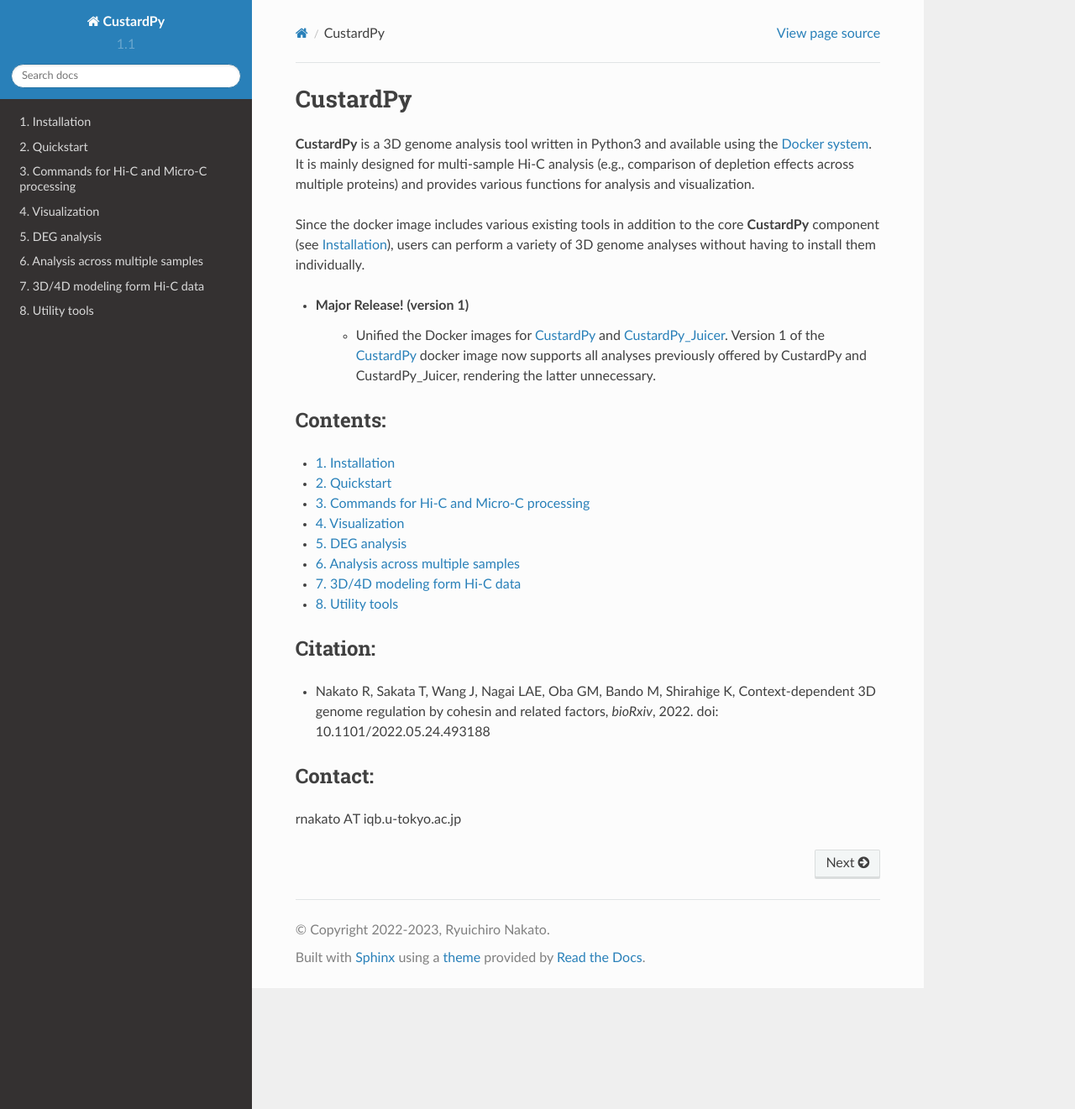
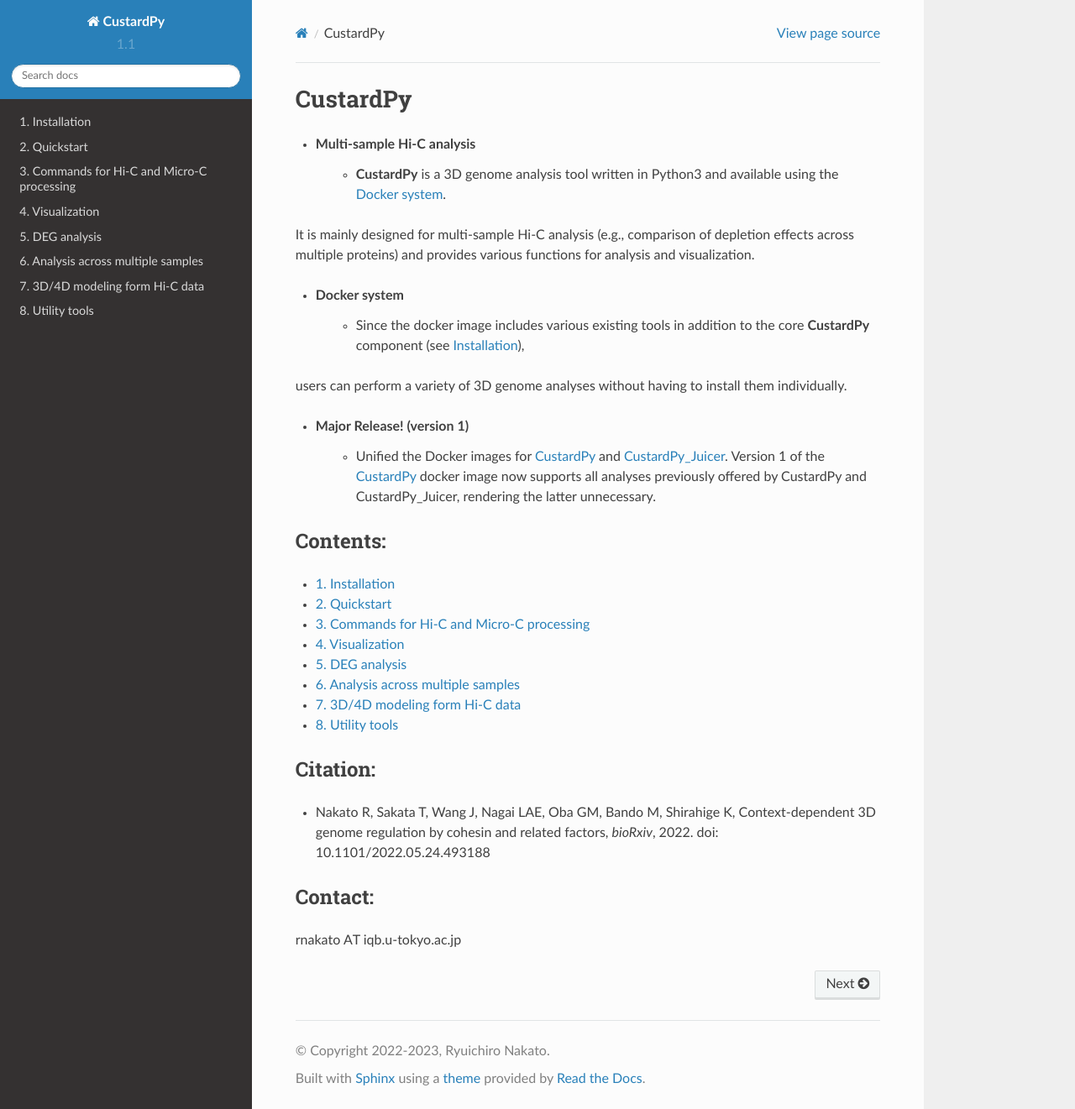
Before and after one commit to rnakato/CustardPy, a Sphinx documentation site: the page built from docs/index.rst, in a window 1280 px wide and 1321 px high. Shown: the whole window at 84% size. Built offline with Sphinx 7.4.7 and the Read the Docs theme 2.0.0, drawn with Linux system fonts in a browser that asks for light colours.

Commit message:
version 1.1.0

```diff
--- a/docs/index.rst
+++ b/docs/index.rst
@@ -2,10 +2,12 @@
 CustardPy
 ================================================================
 
-**CustardPy** is a 3D genome analysis tool written in Python3 and available using the `Docker system <https://www.docker.com/>`_.
+- **Multi-sample Hi-C analysis**
+   - **CustardPy** is a 3D genome analysis tool written in Python3 and available using the `Docker system <https://www.docker.com/>`_.
 It is mainly designed for multi-sample Hi-C analysis (e.g., comparison of depletion effects across multiple proteins) and provides various functions for analysis and visualization.
 
-Since the docker image includes various existing tools in addition to the core **CustardPy** component (see :doc:`./content/Install`),
+- **Docker system**
+   - Since the docker image includes various existing tools in addition to the core **CustardPy** component (see :doc:`./content/Install`),
 users can perform a variety of 3D genome analyses without having to install them individually.
 
 
```
